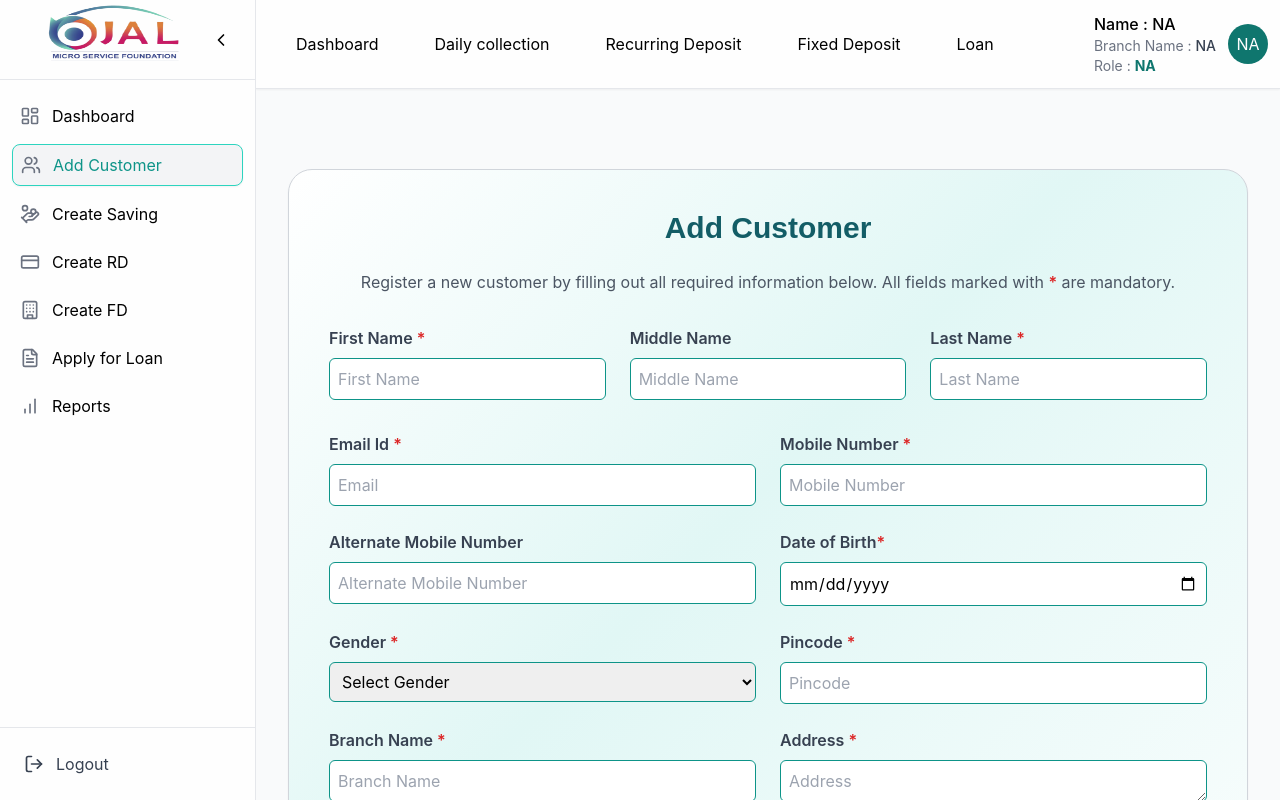
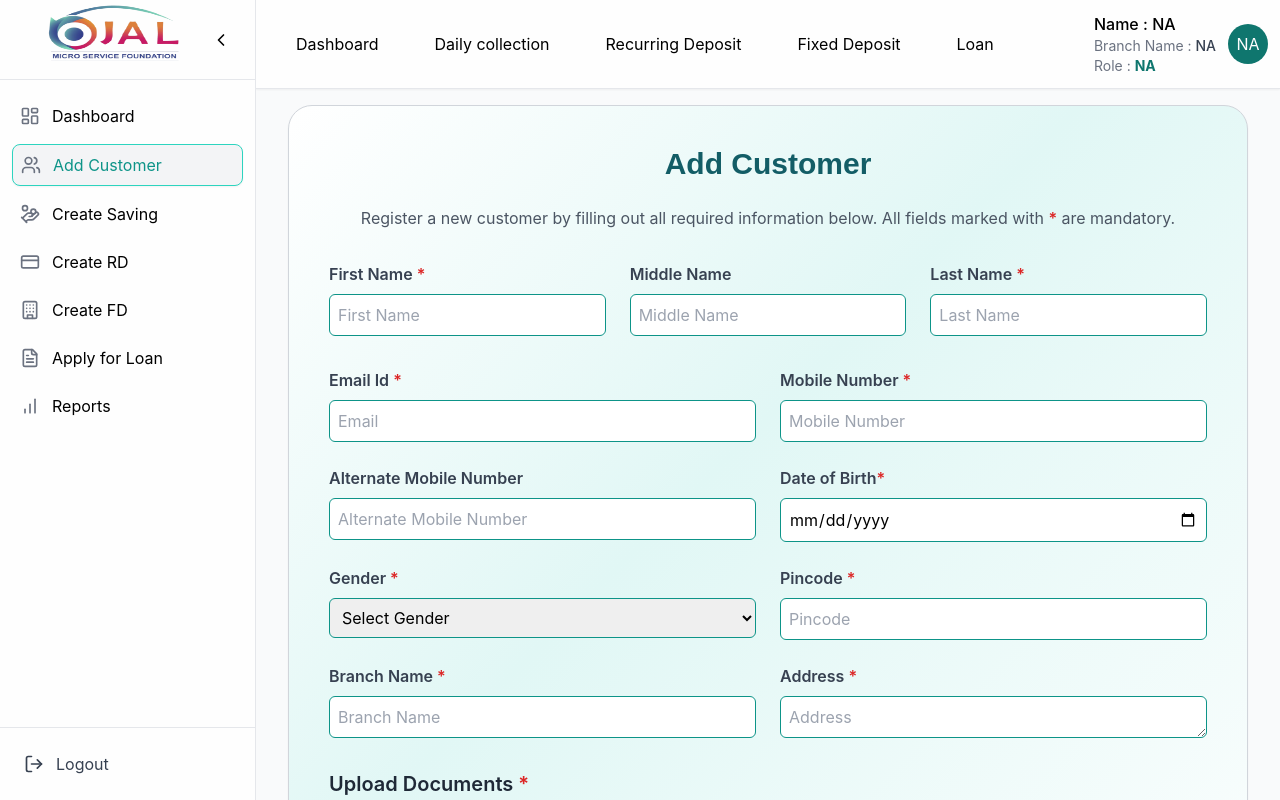
Before and after one commit to kunash-media/Ojal-finance-frontend, a React (Vite) app: page /add-customer in a window 1280 px wide. Built offline with nearby package versions, Linux system fonts and the light colour scheme.

Commit message:
form changes

```diff
--- a/src/components/Add-customer/AddCustomerForm.jsx
+++ b/src/components/Add-customer/AddCustomerForm.jsx
@@ -206,7 +206,7 @@ const AddCustomerForm = () => {
     };
 
     return (
-        <div className="flex justify-center mt-16 mb-16 px-4">
+        <div className="flex justify-center mb-16 px-4">
 
             {/* loading spinner */}
             {loading && (
```
